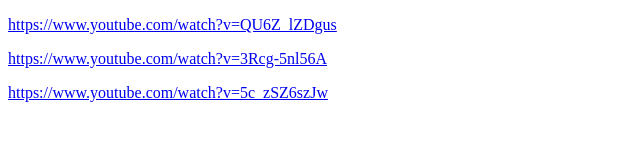
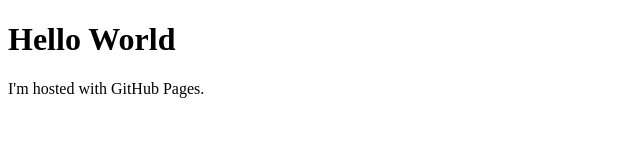
Before and after one commit to dacete/dacete.github.io, a plain HTML site: page index.html in a window 1280 px wide. Shown: the whole page, without its empty margins (0-640 px from the left). Drawn offline with Linux system fonts and the light colour scheme.

Commit message:
Update index.html

```diff
--- a/index.html
+++ b/index.html
@@ -1,13 +1,7 @@
-<!DOCTYPE HTML>
-<!--
-	Future Imperfect by HTML5 UP
-	html5up.net | @ajlkn
-	Free for personal and commercial use under the CCA 3.0 license (html5up.net/license)
--->
-
+<!DOCTYPE html>
 <html>
-  <p><a href="https://www.youtube.com/watch?v=QU6Z_lZDgus">https://www.youtube.com/watch?v=QU6Z_lZDgus</a></p>
-<p><a href="https://www.youtube.com/watch?v=3Rcg-5nl56A">https://www.youtube.com/watch?v=3Rcg-5nl56A</a></p>
-<p><a href="https://www.youtube.com/watch?v=5c_zSZ6szJw">https://www.youtube.com/watch?v=5c_zSZ6szJw</a></p>
-<p>&nbsp;</p>
+<body>
+<h1>Hello World</h1>
+<p>I'm hosted with GitHub Pages.</p>
+</body>
 </html>
```
